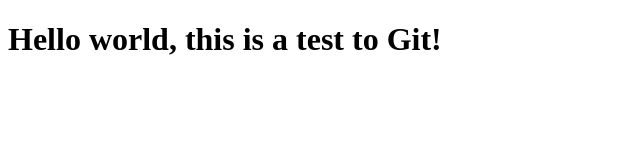
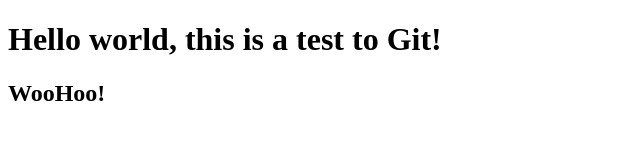
Before and after one commit to lg2113/coursera-test, a plain HTML site: page site/index.html in a window 1280 px wide. Shown: the whole page, without its empty margins (0-640 px from the left). Drawn offline with Linux system fonts and the light colour scheme.

Commit message:
added some text

```diff
--- a/site/index.html
+++ b/site/index.html
@@ -5,5 +5,6 @@
 </head>
 <body>
 	<h1> Hello world, this is a test to Git!</h1>
+	<h2>WooHoo!</h2>
 </body>
 </html>
```
